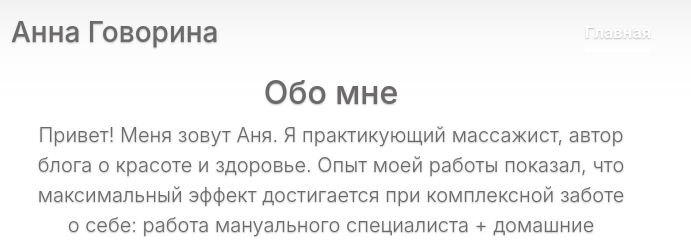
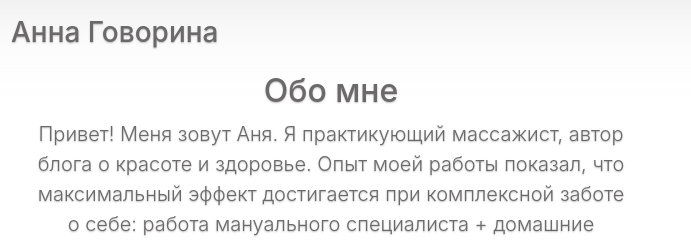
Before and after one commit to annagovorina/annagovorina, a plain HTML site: page index.html in a window 1280 px wide. Shown: the top 240 px of the page, 309-1000 px from the left. Drawn offline with nearby package versions, Linux system fonts and the light colour scheme.

Commit message:
Remove items

```diff
--- a/index.html
+++ b/index.html
@@ -31,9 +31,6 @@
     <header class="masthead mb-auto">
         <div class="inner">
             <h3 class="masthead-brand">Анна Говорина</h3>
-            <nav class="nav nav-masthead justify-content-center">
-                <a class="nav-link active" href="#">Главная</a>
-            </nav>
         </div>
     </header>
     <main role="main" class="inner cover">
```
